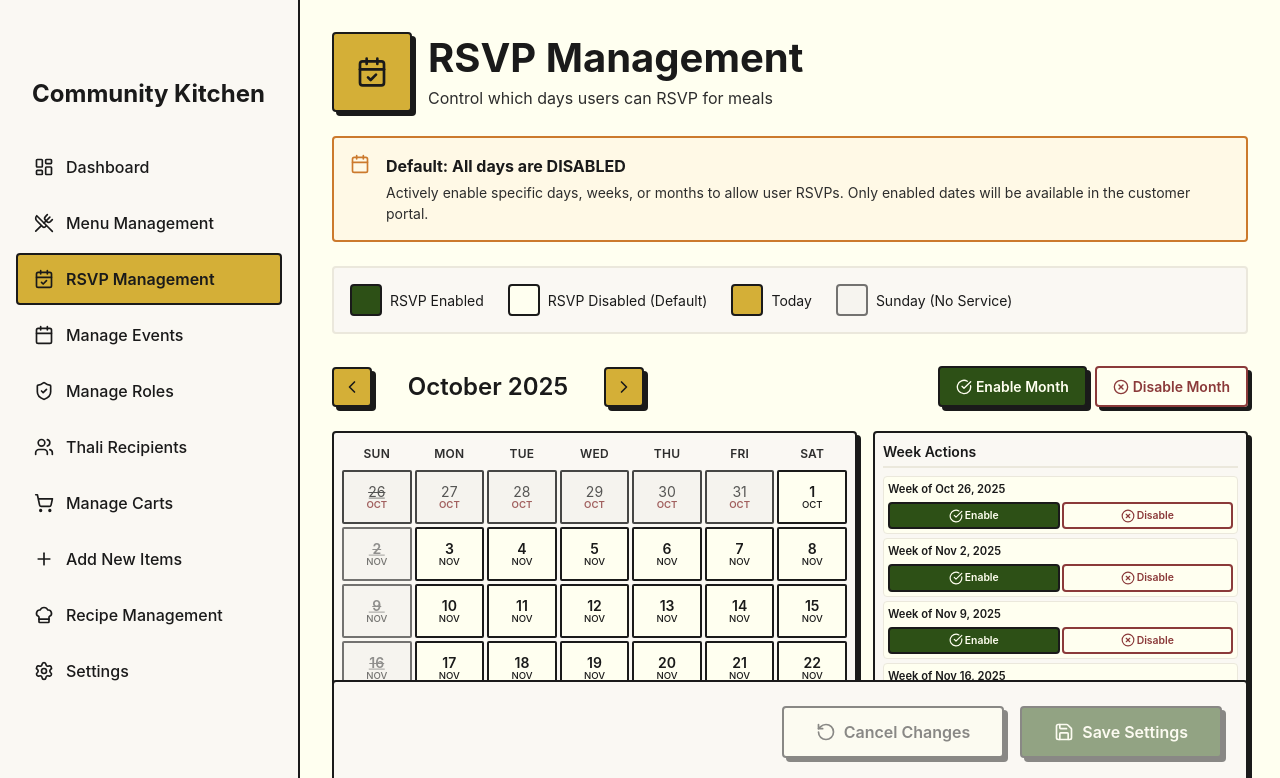
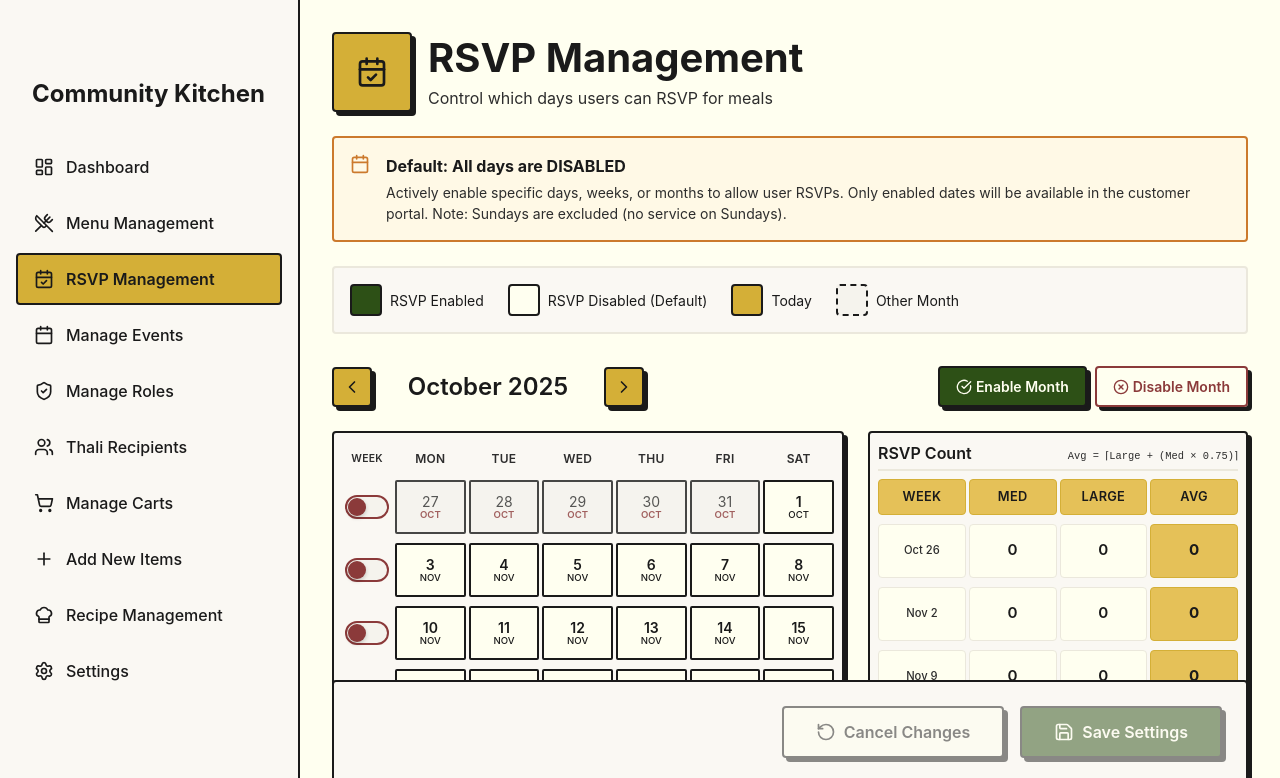
Before and after one commit to saifeemustafaq/faiz1, a Next.js app: page /rsvp-management in a window 1280 px wide. Shown: the top 778 px of the page. Built offline with nearby package versions, Linux system fonts and the light colour scheme.

Commit message:
rsvp management count and toggle added

```diff
--- a/app/rsvp-management/page.module.css
+++ b/app/rsvp-management/page.module.css
@@ -113,6 +113,11 @@
   opacity: 0.6;
 }
 
+.legendOtherMonth {
+  background: var(--ivory-divider);
+  border-style: dashed;
+}
+
 /* Calendar Header */
 .calendarHeader {
   display: flex;
@@ -213,9 +218,10 @@
 /* Calendar Container - Side by Side Layout */
 .calendarContainer {
   display: grid;
-  grid-template-columns: 1fr;
-  gap: var(--space-base);
+  grid-template-columns: auto 340px;
+  gap: var(--space-lg);
   margin-bottom: var(--space-lg);
+  align-items: start;
 }
 
 /* Calendar */
@@ -225,14 +231,29 @@
   border-radius: var(--border-radius);
   box-shadow: var(--shadow-retro);
   padding: var(--space-sm);
-  max-width: 525px;
+  max-width: 640px;
 }
 
 .weekDayHeaders {
   display: grid;
-  grid-template-columns: repeat(7, 1fr);
+  grid-template-columns: 50px repeat(6, 1fr);
   gap: 3px;
   margin-bottom: 3px;
+  height: 36px;
+}
+
+.weekToggleHeader {
+  text-align: center;
+  font-weight: 600;
+  font-size: 0.65rem;
+  color: var(--black-secondary);
+  padding: 4px;
+  text-transform: uppercase;
+  letter-spacing: 0.02em;
+  display: flex;
+  align-items: center;
+  justify-content: center;
+  height: 36px;
 }
 
 .weekDayHeader {
@@ -243,12 +264,85 @@
   padding: 4px;
   text-transform: uppercase;
   letter-spacing: 0.02em;
+  height: 36px;
+  display: flex;
+  align-items: center;
+  justify-content: center;
 }
 
-.calendarGrid {
+.calendarWeeks {
+  display: flex;
+  flex-direction: column;
+  gap: 3px;
+}
+
+.weekRow {
   display: grid;
-  grid-template-columns: repeat(7, 1fr);
+  grid-template-columns: 50px repeat(6, 1fr);
   gap: 3px;
+  transition: all var(--transition-fast);
+  height: 57px;
+  margin-bottom: 3px;
+}
+
+.weekRowSelected {
+  background: var(--golden-light);
+  padding: 2px;
+  border-radius: var(--border-radius);
+  margin: -2px;
+}
+
+/* Week Toggle Switch (Slider) */
+.weekToggleSwitch {
+  width: 50px;
+  height: 54px;
+  background: transparent;
+  border: none;
+  padding: 12px 0;
+  cursor: pointer;
+  display: flex;
+  align-items: center;
+  justify-content: center;
+  transition: all var(--transition-fast);
+}
+
+.weekToggleSwitch:hover {
+  transform: scale(1.05);
+}
+
+.weekToggleSlider {
+  position: relative;
+  width: 44px;
+  height: 24px;
+  background: var(--ivory-divider);
+  border: 2px solid var(--red-error);
+  border-radius: 24px;
+  transition: all 0.3s ease;
+  display: block;
+}
+
+.weekToggleSlider::before {
+  content: '';
+  position: absolute;
+  width: 18px;
+  height: 18px;
+  background: var(--red-error);
+  border-radius: 50%;
+  top: 1px;
+  left: 1px;
+  transition: all 0.3s ease;
+  box-shadow: 0 2px 4px rgba(0, 0, 0, 0.2);
+}
+
+/* Enabled state */
+.weekToggleSwitchEnabled .weekToggleSlider {
+  background: var(--green-main);
+  border-color: var(--green-main);
+}
+
+.weekToggleSwitchEnabled .weekToggleSlider::before {
+  background: var(--ivory-bg);
+  transform: translateX(20px);
 }
 
 .emptyDay {
@@ -369,8 +463,8 @@
   color: var(--ivory-bg);
 }
 
-/* Week Actions - Right Side */
-.weekActions {
+/* RSVP Count Table - Right Side */
+.rsvpCount {
   background: var(--ivory-card);
   border: var(--border-width) solid var(--black-text);
   border-radius: var(--border-radius);
@@ -381,85 +475,98 @@
   gap: var(--space-xs);
 }
 
-.weekActionsTitle {
+.rsvpCountHeader {
+  display: flex;
+  justify-content: space-between;
+  align-items: center;
+  padding-bottom: var(--space-xs);
+  border-bottom: 2px solid var(--ivory-border);
+  margin-bottom: var(--space-xs);
+}
+
+.rsvpCountTitle {
+  font-size: 1rem;
+  font-weight: 600;
+  color: var(--black-text);
+  margin: 0;
+}
+
+.rsvpCountNote {
+  margin: 0;
+}
+
+.rsvpCountNote small {
+  font-size: 0.65rem;
+  color: var(--black-secondary);
+  font-family: monospace;
+}
+
+/* RSVP Table */
+.rsvpTableHeader {
+  display: grid;
+  grid-template-columns: 1fr 1fr 1fr 1fr;
+  gap: 3px;
+  margin-bottom: 3px;
+  height: 36px;
+}
+
+.rsvpTableHeaderCell {
+  text-align: center;
+  font-weight: 600;
+  font-size: 0.75rem;
+  color: var(--black-text);
+  padding: var(--space-xs);
+  background: var(--golden-light);
+  border: 1px solid var(--golden-main);
+  border-radius: var(--border-radius);
+  text-transform: uppercase;
+  letter-spacing: 0.02em;
+  height: 36px;
+  display: flex;
+  align-items: center;
+  justify-content: center;
+}
+
+.rsvpTableBody {
+  display: flex;
+  flex-direction: column;
+  gap: 3px;
+}
+
+.rsvpTableRow {
+  display: grid;
+  grid-template-columns: 1fr 1fr 1fr 1fr;
+  gap: 3px;
+  height: 57px;
+  align-items: center;
+  margin-bottom: 3px;
+}
+
+.rsvpTableCell {
+  text-align: center;
   font-size: 0.875rem;
   font-weight: 600;
   color: var(--black-text);
-  margin: 0 0 var(--space-xs) 0;
-  padding-bottom: var(--space-xs);
-  border-bottom: 2px solid var(--ivory-border);
-}
-
-.weekButtons {
-  display: flex;
-  flex-direction: column;
-  gap: var(--space-xs);
-}
-
-.weekButtonGroup {
-  display: flex;
-  flex-direction: column;
-  gap: 2px;
   padding: var(--space-xs);
   background: var(--ivory-bg);
+  border: 1px solid var(--ivory-border);
   border-radius: var(--border-radius);
-  border: 1px solid var(--ivory-border);
-}
-
-.weekLabel {
-  font-size: 0.7rem;
-  font-weight: 600;
-  color: var(--black-text);
-  display: block;
-  margin-bottom: 2px;
-}
-
-.weekButtonPair {
-  display: flex;
-  gap: 2px;
-}
-
-.enableWeekButton {
-  flex: 1;
-  background: var(--green-main);
-  color: var(--ivory-bg);
-  border: var(--border-width) solid var(--black-text);
-  border-radius: var(--border-radius);
-  padding: 4px 6px;
-  font-size: 0.65rem;
-  font-weight: 600;
-  cursor: pointer;
   display: flex;
   align-items: center;
   justify-content: center;
-  gap: 2px;
-  transition: all var(--transition-fast);
+  height: 54px;
 }
 
-.enableWeekButton:hover {
-  background: var(--green-hover);
+.rsvpTableCell:first-child {
+  font-size: 0.7rem;
+  font-weight: 500;
+  color: var(--black-secondary);
 }
 
-.disableWeekButton {
-  flex: 1;
-  background: transparent;
-  color: var(--red-error);
-  border: var(--border-width) solid var(--red-error);
-  border-radius: var(--border-radius);
-  padding: 4px 6px;
-  font-size: 0.65rem;
-  font-weight: 600;
-  cursor: pointer;
-  display: flex;
-  align-items: center;
-  justify-content: center;
-  gap: 2px;
-  transition: all var(--transition-fast);
-}
-
-.disableWeekButton:hover {
-  background: var(--red-error);
-  color: var(--ivory-bg);
+.rsvpTableCellAvg {
+  background: var(--golden-light);
+  border-color: var(--golden-main);
+  font-weight: 700;
 }
 
 /* Hint */
@@ -610,7 +717,50 @@
     grid-template-columns: 1fr;
   }
 
-  .weekLabel {
+  .calendar {
+    max-width: 100%;
+  }
+
+  .weekDayHeaders {
+    grid-template-columns: 40px repeat(6, 1fr);
+  }
+
+  .weekRow {
+    grid-template-columns: 40px repeat(6, 1fr);
+  }
+
+  .weekToggleSwitch {
+    width: 40px;
+    padding: 10px 0;
+  }
+
+  .weekToggleSlider {
+    width: 38px;
+    height: 20px;
+  }
+
+  .weekToggleSlider::before {
+    width: 16px;
+    height: 16px;
+  }
+
+  .weekToggleSwitchEnabled .weekToggleSlider::before {
+    transform: translateX(16px);
+  }
+
+  .weekToggleHeader {
+    font-size: 0.6rem;
+  }
+
+  .rsvpCount {
+    margin-top: var(--space-base);
+  }
+
+  .rsvpTableRow {
+    height: 48px;
+  }
+
+  .rsvpTableCell:first-child {
     font-size: 0.65rem;
   }
 
@@ -632,7 +782,11 @@
 /* Tablet */
 @media (min-width: 768px) and (max-width: 1023px) {
   .calendarContainer {
-    grid-template-columns: 525px 1fr;
+    grid-template-columns: 1fr;
+  }
+
+  .calendar {
+    max-width: 100%;
   }
 }
 
@@ -652,6 +806,14 @@
   }
 
   .calendarContainer {
-    grid-template-columns: 525px 1fr;
+    grid-template-columns: auto 380px;
+  }
+
+  .rsvpTableHeaderCell {
+    font-size: 0.8rem;
+  }
+
+  .rsvpTableCell {
+    font-size: 0.95rem;
   }
 }
--- a/app/rsvp-management/page.tsx
+++ b/app/rsvp-management/page.tsx
@@ -9,7 +9,9 @@ import {
   XCircle,
   Save,
   RotateCcw,
-  Calendar as CalendarIcon
+  Calendar as CalendarIcon,
+  Check,
+  X
 } from 'lucide-react';
 import { useRSVP } from '../../contexts/RSVPContext';
 import { getCurrentPSTDate } from '../../lib/dateUtils';
@@ -32,33 +34,48 @@ export default function RSVPManagement() {
   const [currentDate, setCurrentDate] = useState<Date>(getCurrentPSTDate());
   const [selectedMonth, setSelectedMonth] = useState<number>(getCurrentPSTDate().getMonth());
   const [selectedYear, setSelectedYear] = useState<number>(getCurrentPSTDate().getFullYear());
-  const [hoveredWeek, setHoveredWeek] = useState<number | null>(null);
 
-  // Get calendar data for the selected month
+  // Get calendar data for the selected month (Monday-Saturday only, no Sundays)
   const getCalendarDays = () => {
     const firstDay = new Date(selectedYear, selectedMonth, 1);
     const lastDay = new Date(selectedYear, selectedMonth + 1, 0);
-    const startingDayOfWeek = firstDay.getDay(); // 0 = Sunday
+    const startingDayOfWeek = firstDay.getDay(); // 0 = Sunday, 1 = Monday, etc.
 
     const days: Date[] = [];
 
-    // Add days from previous month to fill the first week
+    // Calculate how many days from previous month to show (excluding Sunday)
+    // If month starts on Sunday (0), start from Monday (show 0 days from prev month)
+    // If month starts on Monday (1), show 0 days from prev month
+    // If month starts on Tuesday (2), show 1 day from prev month (Monday)
+    // etc.
+    const daysFromPrevMonth = startingDayOfWeek === 0 ? 0 : startingDayOfWeek - 1;
+
+    // Add days from previous month to fill the first week (Monday start)
     const prevMonthLastDay = new Date(selectedYear, selectedMonth, 0);
-    for (let i = startingDayOfWeek - 1; i >= 0; i--) {
+    for (let i = daysFromPrevMonth - 1; i >= 0; i--) {
       const date = new Date(selectedYear, selectedMonth - 1, prevMonthLastDay.getDate() - i);
+      if (date.getDay() !== 0) { // Skip Sundays
         days.push(date);
       }
-
-    // Add all days in the current month
-    for (let day = 1; day <= lastDay.getDate(); day++) {
-      days.push(new Date(selectedYear, selectedMonth, day));
     }
 
-    // Add days from next month to complete the last week
-    const remainingDays = 7 - (days.length % 7);
-    if (remainingDays < 7) {
-      for (let day = 1; day <= remainingDays; day++) {
-        days.push(new Date(selectedYear, selectedMonth + 1, day));
+    // Add all days in the current month (skip Sundays)
+    for (let day = 1; day <= lastDay.getDate(); day++) {
+      const date = new Date(selectedYear, selectedMonth, day);
+      if (date.getDay() !== 0) { // Skip Sundays
+        days.push(date);
+      }
+    }
+
+    // Add days from next month to complete the last week (up to Saturday, skip Sundays)
+    const lastDayOfWeek = days[days.length - 1].getDay();
+    if (lastDayOfWeek !== 6) { // If last day is not Saturday
+      const daysToAdd = 6 - lastDayOfWeek;
+      for (let day = 1; day <= daysToAdd; day++) {
+        const date = new Date(selectedYear, selectedMonth + 1, day);
+        if (date.getDay() !== 0) { // Skip Sundays
+          days.push(date);
+        }
       }
     }
 
@@ -106,15 +123,15 @@ export default function RSVPManagement() {
   };
 
   const formatWeekLabel = (weekStartDate: Date): string => {
-    // Format as "Week of Nov 17, 2025"
+    // Always show the Monday of the week
+    const monday = getMondayOfWeek(weekStartDate);
     const options: Intl.DateTimeFormatOptions = {
       month: 'short',
       day: 'numeric',
-      year: 'numeric',
       timeZone: 'America/Los_Angeles'
     };
-    const formatted = weekStartDate.toLocaleDateString('en-US', options);
-    return `Week of ${formatted}`;
+    const formatted = monday.toLocaleDateString('en-US', options);
+    return formatted;
   };
 
   const getWeeksInMonth = (): Date[] => {
@@ -148,6 +165,37 @@ export default function RSVPManagement() {
     return weeks;
   };
 
+  const isWeekEnabled = (weekStart: Date): boolean => {
+    // Check if all Monday-Saturday days in the week are enabled
+    let enabledCount = 0;
+    const totalDays = 6; // Monday to Saturday
+
+    for (let i = 0; i < 7; i++) {
+      const day = new Date(weekStart);
+      day.setDate(weekStart.getDate() + i);
+
+      if (day.getDay() !== 0) { // Not Sunday (Mon-Sat only)
+        const dateKey = getDateKey(day);
+        if (isDayEnabled(dateKey)) {
+          enabledCount++;
+        }
+      }
+    }
+
+    // Consider week enabled if all 6 days (Mon-Sat) are enabled
+    return enabledCount === totalDays;
+  };
+
+  const getWeekRSVPData = (weekStart: Date) => {
+    // Placeholder data - will be connected to actual RSVP data later
+    // TODO: Fetch actual RSVP data from API based on weekStart date
+    const medium = 0; // Placeholder
+    const large = 0; // Placeholder
+    const average = Math.ceil(large + (medium * 0.75));
+
+    return { medium, large, average };
+  };
+
   const isSameDay = (date1: Date, date2: Date): boolean => {
     return date1.getFullYear() === date2.getFullYear() &&
            date1.getMonth() === date2.getMonth() &&
@@ -159,14 +207,13 @@ export default function RSVPManagement() {
     toggleDay(dateKey);
   };
 
-  const handleEnableWeek = (date: Date) => {
+  const handleToggleWeek = (date: Date) => {
     const monday = getMondayOfWeek(date);
+    if (isWeekEnabled(monday)) {
+      disableWeek(monday);
+    } else {
       enableWeek(monday);
-  };
-
-  const handleDisableWeek = (date: Date) => {
-    const monday = getMondayOfWeek(date);
-    disableWeek(monday);
+    }
   };
 
   const handleEnableMonth = () => {
@@ -190,9 +237,15 @@ export default function RSVPManagement() {
 
   const summary = getSummary();
   const calendarDays = getCalendarDays();
-  const weekDays = ['Sun', 'Mon', 'Tue', 'Wed', 'Thu', 'Fri', 'Sat'];
+  const weekDays = ['Mon', 'Tue', 'Wed', 'Thu', 'Fri', 'Sat']; // No Sunday
   const weeksInMonth = getWeeksInMonth();
   const todayPST = getCurrentPSTDate();
+
+  // Group calendar days by week for rendering (6 days per week: Mon-Sat)
+  const weekGroups: Date[][] = [];
+  for (let i = 0; i < calendarDays.length; i += 6) {
+    weekGroups.push(calendarDays.slice(i, i + 6));
+  }
 
   return (
     <div className={styles.page}>
@@ -216,7 +269,7 @@ export default function RSVPManagement() {
         </div>
         <div>
           <strong>Default: All days are DISABLED</strong>
-          <p>Actively enable specific days, weeks, or months to allow user RSVPs. Only enabled dates will be available in the customer portal.</p>
+          <p>Actively enable specific days, weeks, or months to allow user RSVPs. Only enabled dates will be available in the customer portal. Note: Sundays are excluded (no service on Sundays).</p>
         </div>
       </div>
 
@@ -235,8 +288,8 @@ export default function RSVPManagement() {
           <span>Today</span>
         </div>
         <div className={styles.legendItem}>
-          <div className={`${styles.legendBox} ${styles.legendSunday}`}></div>
-          <span>Sunday (No Service)</span>
+          <div className={`${styles.legendBox} ${styles.legendOtherMonth}`}></div>
+          <span>Other Month</span>
         </div>
       </div>
 
@@ -281,12 +334,13 @@ export default function RSVPManagement() {
         </div>
       </div>
 
-      {/* Calendar and Week Actions Side by Side */}
+      {/* Calendar and RSVP Count Side by Side */}
       <div className={styles.calendarContainer}>
-        {/* Calendar Grid */}
+        {/* Calendar Grid with Inline Week Controls */}
         <div className={styles.calendar}>
-          {/* Week day headers */}
+          {/* Week day headers with toggle column */}
           <div className={styles.weekDayHeaders}>
+            <div className={styles.weekToggleHeader}>Week</div>
             {weekDays.map(day => (
               <div key={day} className={styles.weekDayHeader}>
                 {day}
@@ -294,13 +348,34 @@ export default function RSVPManagement() {
             ))}
           </div>
 
-          {/* Calendar days */}
-          <div className={styles.calendarGrid}>
-            {calendarDays.map((date, index) => {
+          {/* Calendar weeks with inline toggle */}
+          <div className={styles.calendarWeeks}>
+            {weekGroups.map((week, weekIndex) => {
+              // Get the Monday of this week
+              const weekStart = getMondayOfWeek(week[0]);
+              const weekEnabled = isWeekEnabled(weekStart);
+
+              return (
+                <div
+                  key={`week-${weekIndex}`}
+                  className={styles.weekRow}
+                >
+                  {/* Week Toggle Switch */}
+                  <button
+                    className={`${styles.weekToggleSwitch} ${weekEnabled ? styles.weekToggleSwitchEnabled : ''}`}
+                    onClick={() => handleToggleWeek(weekStart)}
+                    title={weekEnabled ? 'Click to disable week (Mon-Sat)' : 'Click to enable week (Mon-Sat)'}
+                    role="switch"
+                    aria-checked={weekEnabled}
+                  >
+                    <span className={styles.weekToggleSlider}></span>
+                  </button>
+
+                  {/* Days in the week (Mon-Sat only) */}
+                  {week.map((date, dayIndex) => {
                     const dateKey = getDateKey(date);
                     const isEnabled = isDayEnabled(dateKey);
                     const isToday = isSameDay(date, todayPST);
-              const isSunday = date.getDay() === 0;
                     const isOtherMonth = date.getMonth() !== selectedMonth;
                     const monthAbbr = date.toLocaleDateString('en-US', {
                       month: 'short',
@@ -309,60 +384,63 @@ export default function RSVPManagement() {
 
                     return (
                       <div
-                  key={`${dateKey}-${index}`}
+                        key={`${dateKey}-${dayIndex}`}
                         className={`${styles.calendarDay}
                           ${isEnabled ? styles.dayEnabled : styles.dayDisabled}
                           ${isToday ? styles.dayToday : ''}
-                    ${isSunday ? styles.daySunday : ''}
                           ${isOtherMonth ? styles.dayOtherMonth : ''}`}
-                  onClick={() => !isSunday && handleDayClick(date)}
-                  title={isSunday ? 'No service on Sundays' : isOtherMonth ? 'Other month' : undefined}
+                        onClick={() => handleDayClick(date)}
+                        title={isOtherMonth ? `${monthAbbr} ${date.getDate()}` : undefined}
                       >
                         <div className={styles.dayContent}>
                           <span className={styles.dayNumber}>{date.getDate()}</span>
                           <span className={styles.monthLabel}>{monthAbbr}</span>
                         </div>
-                  {isEnabled && !isSunday && (
+                        {isEnabled && (
                           <div className={styles.enabledIndicator}>
                             <CheckCircle size={12} />
                           </div>
                         )}
-                  {isSunday && (
-                    <div className={styles.sundayIndicator}>—</div>
-                  )}
+                      </div>
+                    );
+                  })}
                 </div>
               );
             })}
           </div>
         </div>
 
-        {/* Week Actions - Right Side */}
-        <div className={styles.weekActions}>
-          <h3 className={styles.weekActionsTitle}>Week Actions</h3>
-          <div className={styles.weekButtons}>
-            {weeksInMonth.map((weekStart) => {
+        {/* RSVP Count Table - Right Side */}
+        <div className={styles.rsvpCount}>
+          <div className={styles.rsvpCountHeader}>
+            <h3 className={styles.rsvpCountTitle}>RSVP Count</h3>
+            <div className={styles.rsvpCountNote}>
+              <small>Avg = ⌈Large + (Med × 0.75)⌉</small>
+            </div>
+          </div>
+
+          {/* Table Header */}
+          <div className={styles.rsvpTableHeader}>
+            <div className={styles.rsvpTableHeaderCell}>Week</div>
+            <div className={styles.rsvpTableHeaderCell}>Med</div>
+            <div className={styles.rsvpTableHeaderCell}>Large</div>
+            <div className={styles.rsvpTableHeaderCell}>Avg</div>
+          </div>
+
+          {/* Table Rows - One per week, aligned with calendar */}
+          <div className={styles.rsvpTableBody}>
+            {weekGroups.map((week, weekIndex) => {
+              const weekStart = getMondayOfWeek(week[0]);
               const weekLabel = formatWeekLabel(weekStart);
+              const rsvpData = getWeekRSVPData(weekStart);
 
               return (
-                <div key={weekStart.toISOString()} className={styles.weekButtonGroup}>
-                  <span className={styles.weekLabel}>{weekLabel}</span>
-                  <div className={styles.weekButtonPair}>
-                    <button
-                      className={styles.enableWeekButton}
-                      onClick={() => handleEnableWeek(weekStart)}
-                      title={`Enable ${weekLabel}`}
-                    >
-                      <CheckCircle size={14} />
-                      Enable
-                    </button>
-                    <button
-                      className={styles.disableWeekButton}
-                      onClick={() => handleDisableWeek(weekStart)}
-                      title={`Disable ${weekLabel}`}
-                    >
-                      <XCircle size={14} />
-                      Disable
-                    </button>
+                <div key={`rsvp-week-${weekIndex}`} className={styles.rsvpTableRow}>
+                  <div className={styles.rsvpTableCell}>{weekLabel}</div>
+                  <div className={styles.rsvpTableCell}>{rsvpData.medium}</div>
+                  <div className={styles.rsvpTableCell}>{rsvpData.large}</div>
+                  <div className={`${styles.rsvpTableCell} ${styles.rsvpTableCellAvg}`}>
+                    {rsvpData.average}
                   </div>
                 </div>
               );
@@ -373,7 +451,7 @@ export default function RSVPManagement() {
 
       {/* Hint */}
       <div className={styles.hint}>
-        <strong>Quick Actions:</strong> Click any day to toggle (Sundays disabled - no service). Use week actions or month buttons for bulk operations.
+        <strong>Quick Actions:</strong> Click any day to toggle individually. Use the <Check size={14} style={{display: 'inline', verticalAlign: 'middle'}} />/<X size={14} style={{display: 'inline', verticalAlign: 'middle'}} /> icons to enable/disable entire weeks (Mon-Sat), or use month buttons for bulk operations. Note: Sundays are not shown as there is no service.
       </div>
 
       {/* Save/Cancel Actions */}
```
Lines whose indentation alone changed are shown as unchanged.
